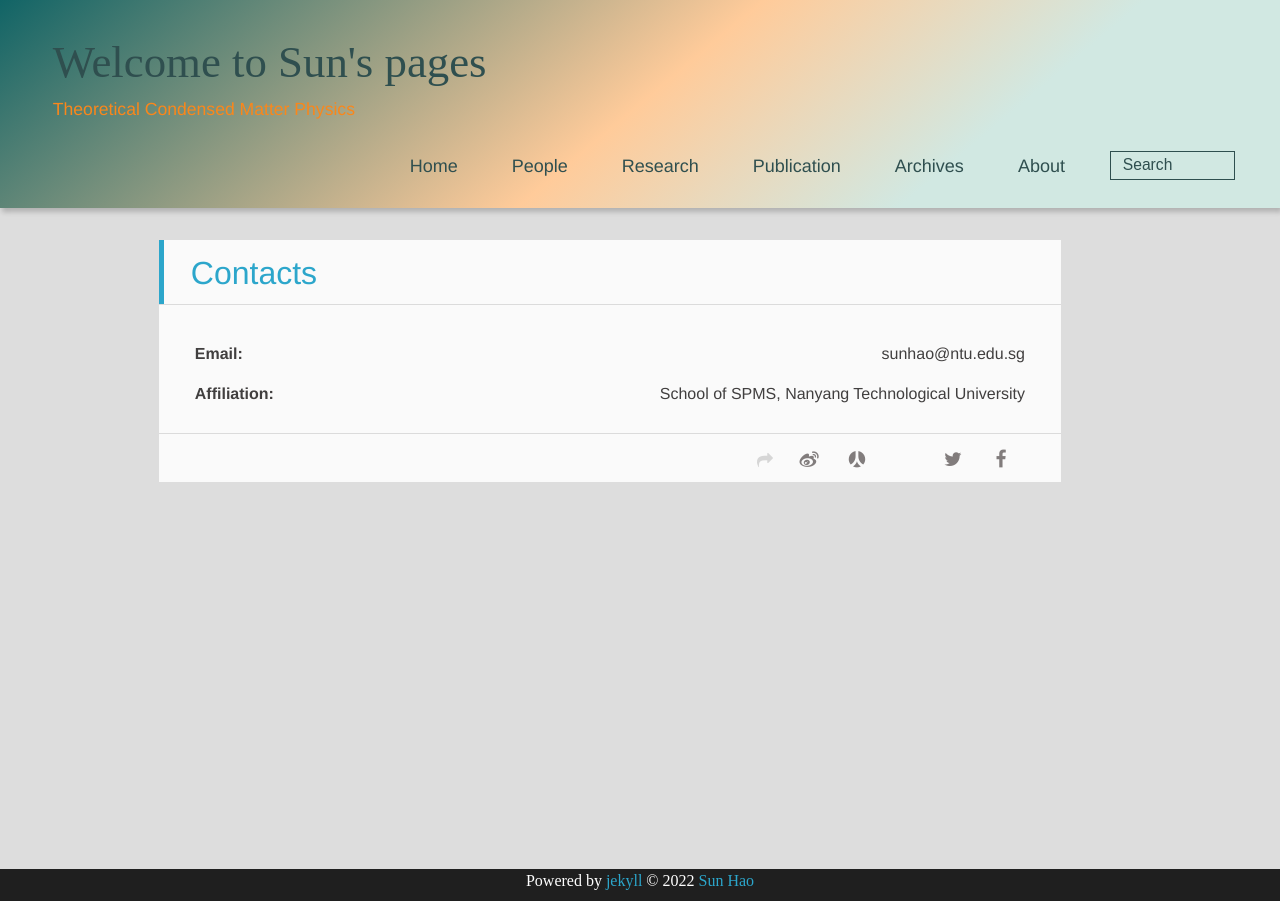
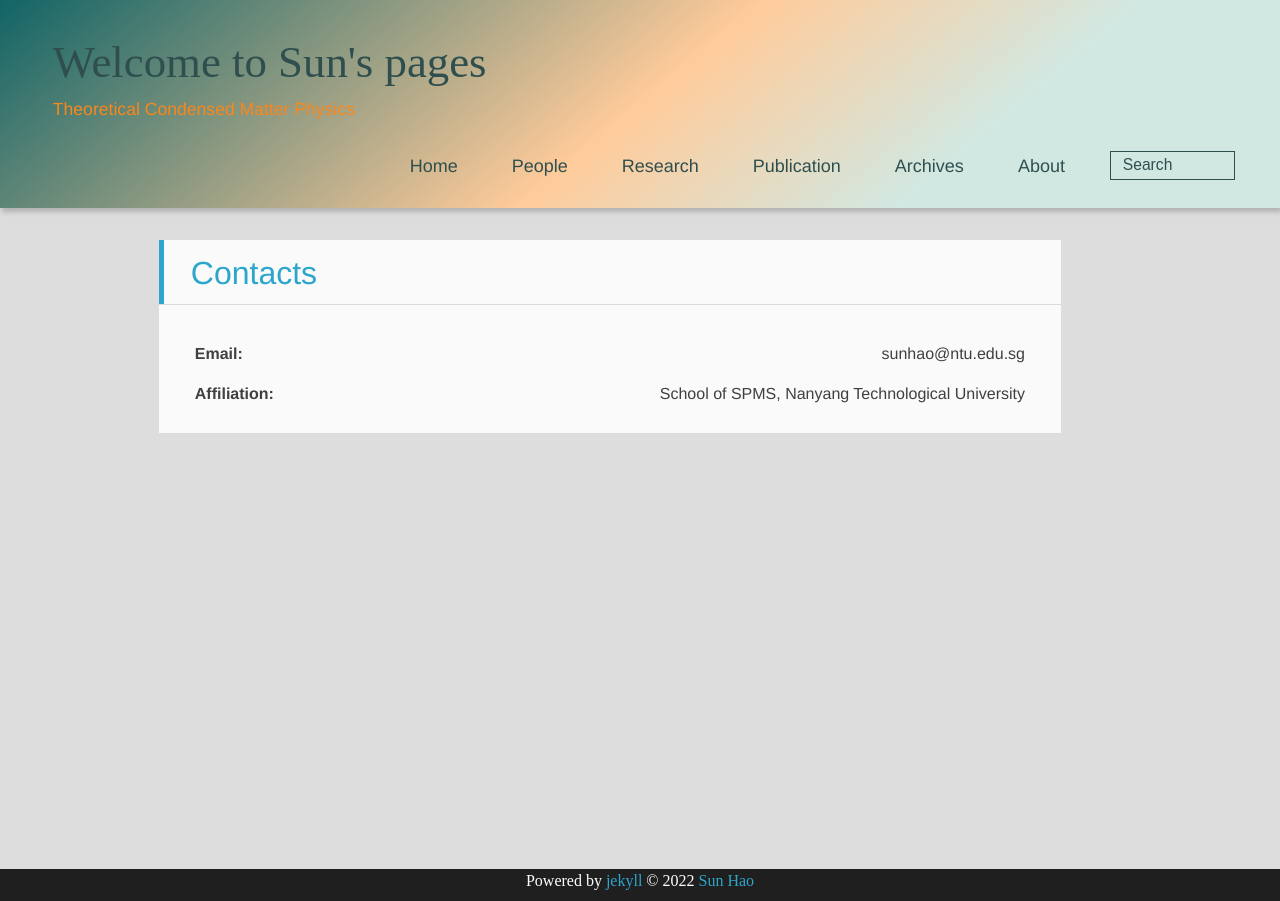
Before and after one commit to sunohao/sunhao_physics, a Jekyll site: the page built from about/index.html, in a window 1280 px wide. Built offline with Jekyll 4.4.1, drawn with Linux system fonts in a browser that asks for light colours; nearby versions of some CDN libraries; some web fonts are replaced.

Commit message:
disable share to

```diff
--- a/_config.yml
+++ b/_config.yml
@@ -97,7 +97,7 @@ index:
 
 close_aside: false  #close sidebar in post page if true
 mathjax: true      #enable mathjax if true
-share_to: true #enable share-to buttons if true
+share_to: false #enable share-to buttons if true
 
 #### Author information
 author:
```
Also changed, not shown: 3 other files.
